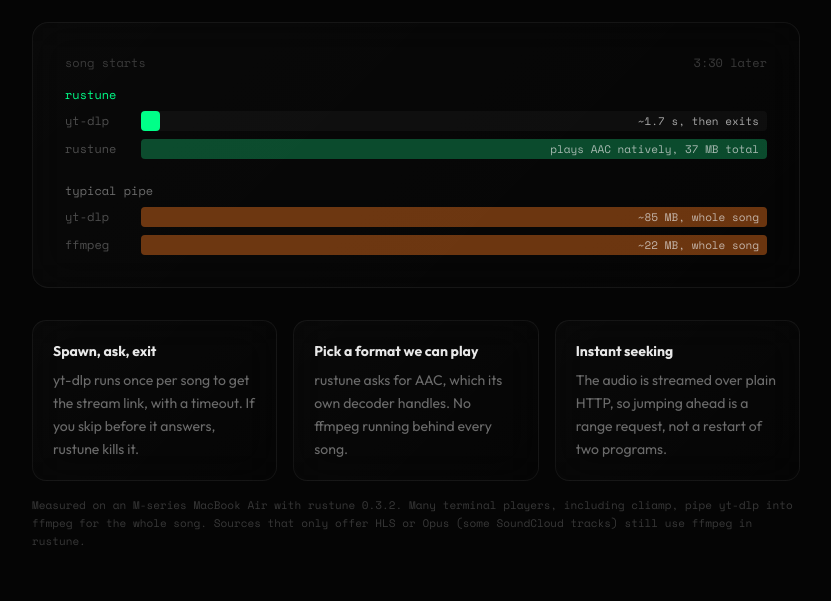
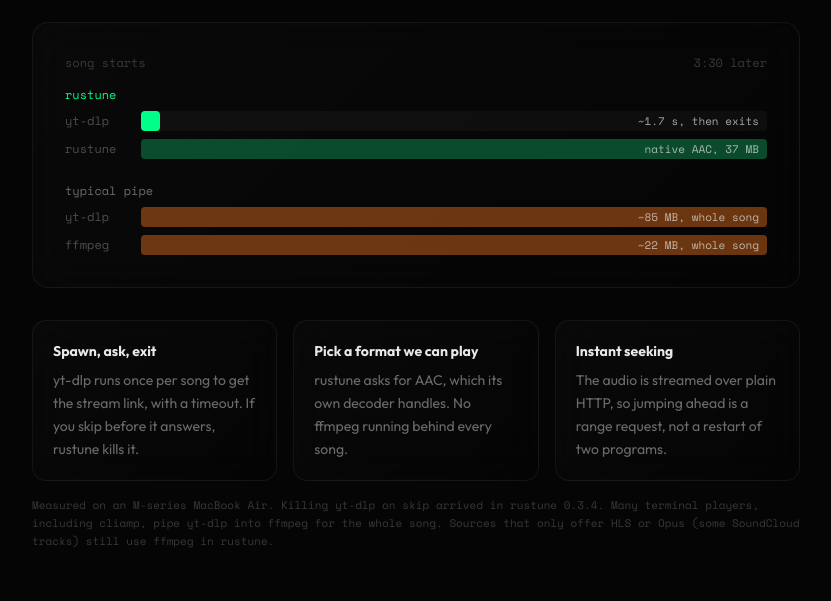
Before and after one commit to dzulfikar08/rustune-landing, a React (Vite) app in the folder client/: page / in a window 1280 px wide. Shown: the part 3980-4581 px from the top of the page, without its empty margins (224-1055 px from the left). Built offline with nearby package versions, Linux system fonts and the light colour scheme.

Commit message:
Landing: tighten yt-dlp timeline labels

```diff
--- a/client/src/routes/index.tsx
+++ b/client/src/routes/index.tsx
@@ -437,7 +437,7 @@
 								accent: true,
 								bars: [
 									{ name: "yt-dlp", width: "3%", note: "~1.7 s, then exits" },
-									{ name: "rustune", width: "100%", note: "plays AAC natively, 37 MB total" },
+									{ name: "rustune", width: "100%", note: "native AAC, 37 MB" },
 								],
 							},
 							{
@@ -511,7 +511,8 @@
 						))}
 					</div>
 					<p className="text-[11px] text-muted-foreground/50 font-mono-display mt-4 leading-relaxed">
-						Measured on an M-series MacBook Air with rustune 0.3.2. Many
+						Measured on an M-series MacBook Air. Killing yt-dlp on skip
+						arrived in rustune 0.3.4. Many
 						terminal players, including cliamp, pipe yt-dlp into ffmpeg for
 						the whole song. Sources that only offer HLS or Opus (some
 						SoundCloud tracks) still use ffmpeg in rustune.
```
